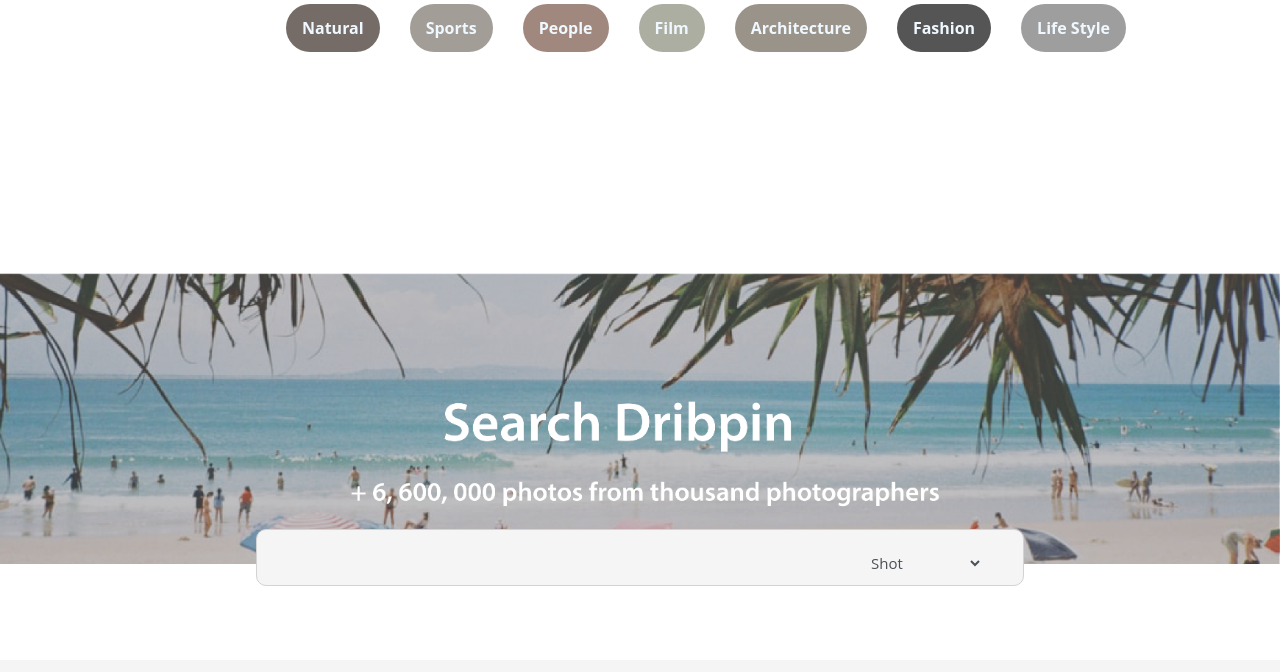
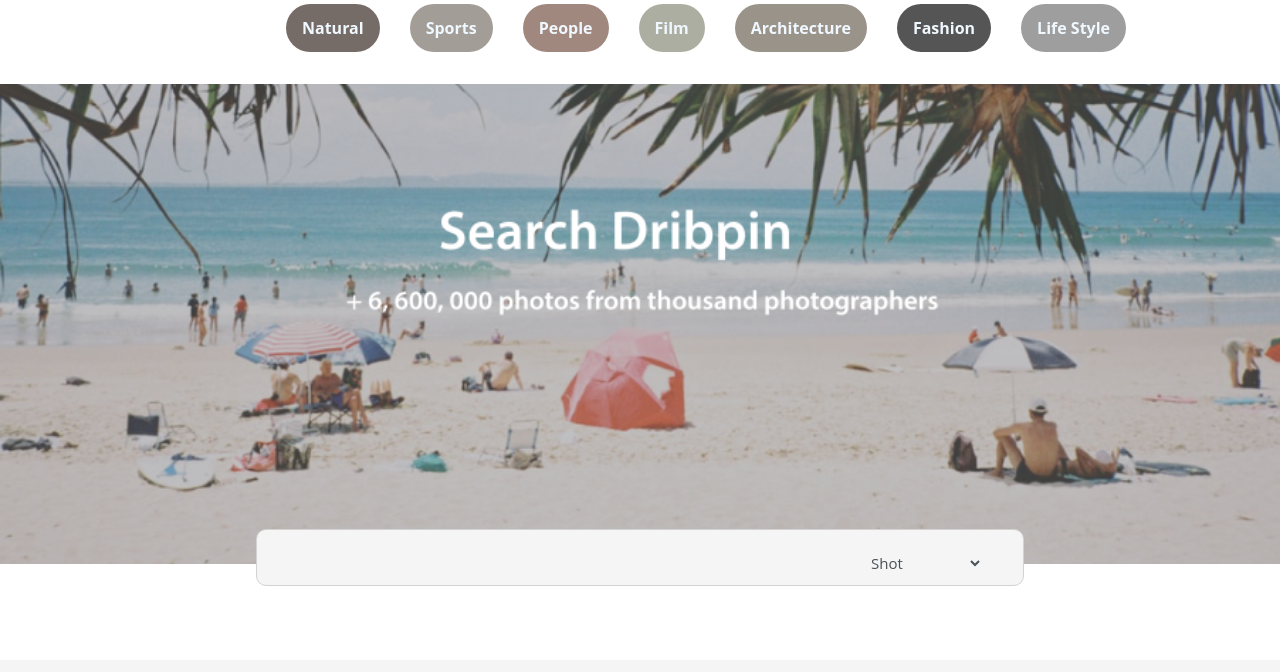
Before and after one commit to quyenvo2511/Dripbin, a plain HTML site: page index.html in a window 1280 px wide. Shown: the part 91-763 px from the top of the page. Drawn offline with nearby package versions, Linux system fonts and the light colour scheme; no server answers.

Commit message:
add image

```diff
--- a/style.css
+++ b/style.css
@@ -142,7 +142,7 @@ body {
 
 /* main */
 #background {
-  background-image: url("img/photo-based.png");
+  background-image: url("img/image.png");
   background-position: center; /* Center the image */
   background-repeat: no-repeat; /* Do not repeat the image */
   background-size: cover;
```
Also changed, not shown: image.png (added), img/image.png (added).
